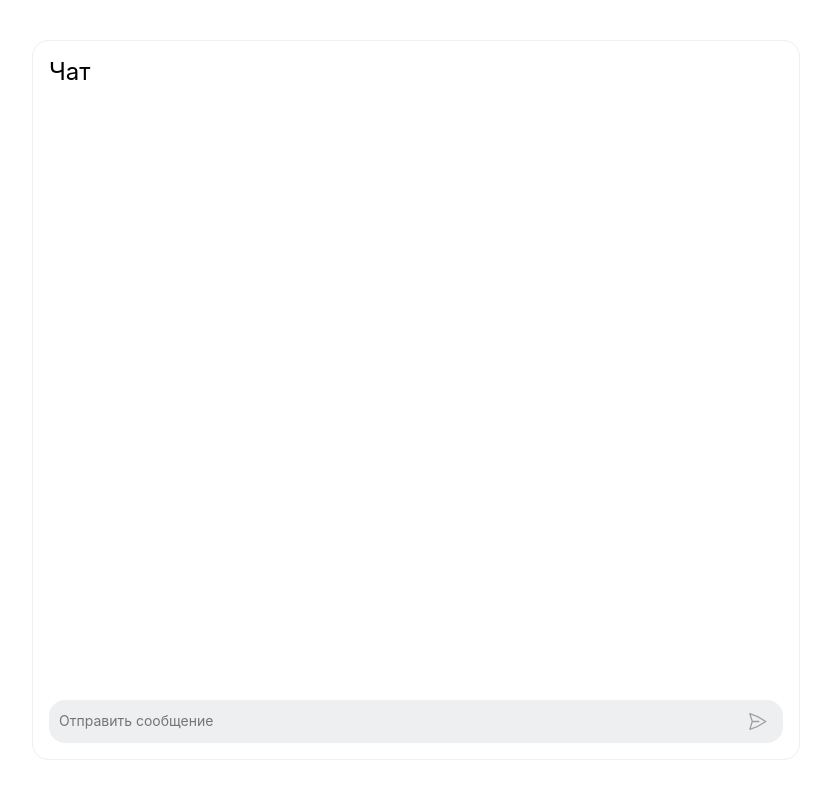
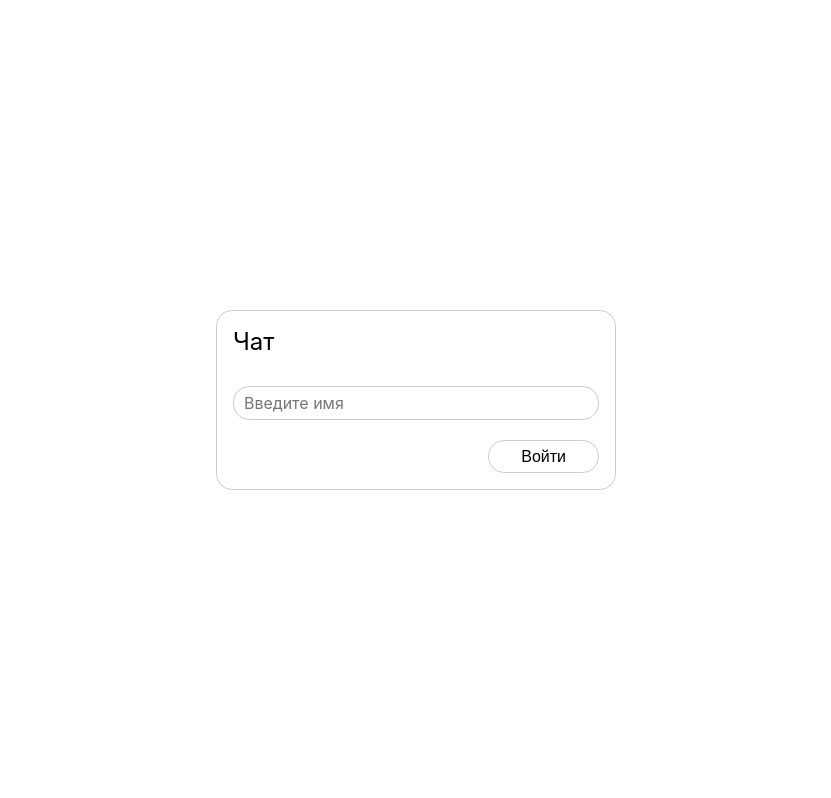
Before and after one commit to Vadim001230/chat, a React (Vite) app in the folder client/: page / in a window 1280 px wide. Shown: the whole page, without its empty margins (224-1055 px from the left). Built offline with nearby package versions, Linux system fonts and the light colour scheme.

Commit message:
feat: add send message, get messages

```diff
--- a/client/src/App.tsx
+++ b/client/src/App.tsx
@@ -1,4 +1,3 @@
-import './app.css';
 import Chat from './components/chat/chat';
 
 function App() {
--- /dev/null
+++ b/client/src/components/auth/auth.tsx
@@ -0,0 +1,26 @@
+import { useState } from 'react';
+import '../index.css';
+
+function Auth() {
+  const [username, setUsername] = useState('');
+
+  return (
+    <div className="auth">
+      <h1 className="auth__title">Чат</h1>
+      <form className="auth__form">
+        <input
+          type="text"
+          placeholder="Введите имя"
+          className="auth__input"
+          value={username}
+          onChange={(e) => setUsername(e.target.value)}
+        />
+        <button className="auth__btn" type="button">
+          Войти
+        </button>
+      </form>
+    </div>
+  );
+}
+
+export default Auth;
--- a/client/src/components/chat/chat.css
+++ /dev/null
@@ -1,77 +0,0 @@
-:root {
-  --input: #EDEFF0;
-  --own-mess: #1D9BF0;
-  --message: #F1EFF0;
-}
-
-.chat {
-  width: 60vw;
-  height: 90vh;
-  padding: 1rem;
-  margin: auto;
-  border: 1px solid var(--input);
-  border-radius: 1rem;
-  margin-top: 5vh;
-  display: flex;
-  flex-direction: column;
-  justify-content: space-between;
-}
-
-.chat__title {
-  font-size: 24px;
-}
-
-
-
-
-
-
-.chat__form {
-  display: flex;
-  flex-wrap: nowrap;
-  align-items: center;
-  justify-content: space-between;
-  background-color: var(--input);
-  padding: 6px 10px;
-  border-radius: 1rem;
-}
-
-.chat__input {
-  outline: none;
-  width: 90%;
-  background-color: var(--input);
-  resize: none;
-  font-family: inherit;
-}
-
-.chat__input::placeholder {
-  font-size: 14px;
-}
-
-.chat__btn-submit {
-  background-color: transparent;
-  cursor: pointer;
-  border-radius: 50%;
-  padding: 5px;
-  display: flex;
-  justify-content: center;
-  align-items: center;
-}
-
-.submit-icon {
-  stroke: #9ea1a1;
-  width: 21px;
-  height: 21px;
-}
-
-@media (max-width: 768px) {
-  .chat {
-    width: 80vw;
-  }
-}
-
-@media (max-width: 425px) {
-  .chat {
-    width: 90vw;
-  }
-}
--- a/client/src/components/chat/chat.tsx
+++ b/client/src/components/chat/chat.tsx
@@ -1,9 +1,13 @@
 import { useRef, useState } from 'react';
-import './chat.css';
+import IMessage from '../../types/IMessage';
+// import Auth from '../auth/auth';
+import '../index.css';
 
 function Chat() {
   const socket = useRef<WebSocket | undefined>();
+  const [messages, setMessages] = useState<IMessage[]>([]);
   const [connected, setConnected] = useState(false);
+  const [username, setUsername] = useState('');
   const [value, setValue] = useState('');
 
   function connect() {
@@ -14,10 +18,20 @@ function Chat() {
 
     socket.current.onopen = () => {
       setConnected(true);
+      const message = {
+        event: 'connection',
+        username,
+        id: Date.now(),
+      };
+      if (socket.current) {
+        socket.current.send(JSON.stringify(message));
+      }
+      console.log('Подключение установлено');
     };
 
-    socket.current.onmessage = () => {
-
+    socket.current.onmessage = (event) => {
+      const message = JSON.parse(event.data);
+      setMessages((prevMessages) => [message, ...prevMessages]);
     };
 
     socket.current.onclose = (event) => {
@@ -39,18 +53,96 @@ function Chat() {
     };
   }
 
+  function sendMessage() {
+    const message = {
+      id: Date.now(),
+      message: value,
+      username,
+      event: 'message',
+    };
+    if (socket.current) {
+      socket.current.send(JSON.stringify(message));
+    }
+    setValue('');
+  }
+
+  if (!connected) {
+    return (
+      <div className="auth">
+        <h1 className="auth__title">Чат</h1>
+        <form className="auth__form">
+          <input
+            type="text"
+            placeholder="Введите имя"
+            className="auth__input"
+            value={username}
+            onChange={(e) => setUsername(e.target.value)}
+            onKeyDown={(event) => {
+              if (event.key === 'Enter') {
+                event.preventDefault();
+                connect();
+              }
+            }}
+          />
+          <button
+            className="auth__btn"
+            type="button"
+            onClick={connect}
+            onKeyDown={(event) => {
+              if (event.key === 'Enter') {
+                event.preventDefault();
+                connect();
+              }
+            }}
+          >
+            Войти
+          </button>
+        </form>
+      </div>
+    );
+  }
+
   return (
     <div className="chat">
       <h1 className="chat__title">Чат</h1>
+      <div className="chat__messages">
+        {messages.map((mess) => (
+          <div key={mess.id}>
+            {mess.event === 'connection' ? (
+              <div className="chat__message_conection">
+                Пользователь {mess.username} подключился
+              </div>
+            ) : (
+              <div className="chat__message">
+                {mess.username} . {mess.message}
+              </div>
+            )}
+          </div>
+        ))}
+      </div>
       <form className="chat__form">
         <textarea
           placeholder="Отправить сообщение"
-          className="chat__input"
+          className="chat__textarea"
           rows={1}
           value={value}
           onChange={(e) => setValue(e.target.value)}
+          onKeyDown={(event) => {
+            if (event.key === 'Enter') {
+              sendMessage();
+            }
+          }}
         />
-        <button type="submit" className="chat__btn-submit">
+        <button
+          className="chat__btn-submit"
+          type="button"
+          onClick={sendMessage}
+          onKeyDown={(event) => {
+            if (event.key === 'Enter') {
+              sendMessage();
+            }
+          }}
+        >
           <svg
             xmlns="http://www.w3.org/2000/svg"
             fill="none"
--- /dev/null
+++ b/client/src/components/index.css
@@ -0,0 +1,147 @@
+:root {
+  --input: #caced1;
+  --own-mess: #1D9BF0;
+  --message: #F1EFF0;
+}
+
+.chat {
+  width: 60vw;
+  min-height: 90vh;
+  padding: 1rem;
+  margin: auto;
+  border: 1px solid var(--input);
+  border-radius: 1rem;
+  margin-top: 5vh;
+  display: flex;
+  flex-direction: column;
+  justify-content: space-between;
+}
+
+.chat__title,
+.auth__title {
+  font-size: 24px;
+}
+
+.chat__messages {
+  overflow-y: scroll;
+  overflow-x: hidden;
+  max-height: 65vh;
+}
+.chat__messages::-webkit-scrollbar {
+  width: 3px;               /* ширина всей полосы прокрутки */
+}
+
+.chat__messages::-webkit-scrollbar-track {
+  background: transparent;        /* цвет зоны отслеживания */
+}
+
+.chat__messages::-webkit-scrollbar-thumb {
+  background-color: var(--own-mess);    /* цвет бегунка */
+  border-radius: 30px;       /* округлось бегунка */
+}
+.chat__message {
+  word-wrap: break-word;
+  padding: 3px;
+}
+
+.chat__form {
+  display: flex;
+  flex-wrap: nowrap;
+  align-items: center;
+  justify-content: space-between;
+  border: 1px solid var(--input);
+  padding: 6px 10px;
+  border-radius: 1rem;
+  transition: box-shadow .2s;
+}
+
+.chat__textarea {
+  outline: none;
+  width: 90%;
+  resize: none;
+  font-family: inherit;
+}
+
+.chat__form:focus-within,
+.auth__input:focus {
+  box-shadow: 0 2px 5px 2px var(--input);
+}
+
+.chat__textarea::placeholder {
+  font-size: 14px;
+}
+
+.chat__btn-submit {
+  background-color: transparent;
+  cursor: pointer;
+  border-radius: 50%;
+  padding: 5px;
+  display: flex;
+  justify-content: center;
+  align-items: center;
+}
+
+.submit-icon {
+  stroke: #9ea1a1;
+  width: 21px;
+  height: 21px;
+}
+
+.auth {
+  width: 400px;
+  height: 180px;
+  padding: 1rem;
+  margin: auto;
+  border: 1px solid var(--input);
+  border-radius: 1rem;
+  margin-top: calc(50vh - 90px);
+  display: flex;
+  flex-direction: column;
+  justify-content: space-between;
+}
+
+.auth__form {
+  display: flex;
+  flex-wrap: wrap;
+  align-items: center;
+  justify-content: flex-end;
+}
+
+.auth__input {
+  display: flex;
+  align-items: center;
+  outline: none;
+  width: 100%;
+  font-family: inherit;
+  border: 1px solid var(--input);
+  padding: 6px 10px;
+  border-radius: 1rem;
+  transition: box-shadow .2s;
+}
+
+.auth__btn {
+  padding: 0.4rem 2rem;
+  border: 1px solid var(--input);
+  border-radius: 1rem;
+  cursor: pointer;
+  transition: all .2s;
+  margin-top: 20px;
+}
+
+.auth__btn:hover {
+  box-shadow: inset 0 0 0 1rem var(--own-mess);
+  color: white;
+}
+
+@media (max-width: 768px) {
+  .chat {
+    width: 80vw;
+    min-height: 95vh;
+  }
+}
+
+@media (max-width: 425px) {
+  .chat {
+    width: 95vw;
+  }
+}
--- a/client/src/index.tsx
+++ b/client/src/index.tsx
@@ -1,7 +1,7 @@
 import React from 'react';
 import ReactDOM from 'react-dom/client';
 import App from './App';
-import './index.css';
+import './layout.css';
 
 ReactDOM.createRoot(document.getElementById('root') as HTMLElement).render(
   <React.StrictMode>
--- a/client/src/index.css
+++ b/client/src/layout.css
@@ -31,4 +31,5 @@ h1, h2, h3, h4, h5, h6, p, button {
   font-size: inherit;
   border: none;
   outline: none;
+  background: none;
 }
--- /dev/null
+++ b/client/src/types/IMessage.ts
@@ -0,0 +1,6 @@
+export default interface Message {
+  event: string;
+  username: string;
+  id: number;
+  message?: string;
+}
```
Also changed, not shown: client/src/app.css (deleted).
